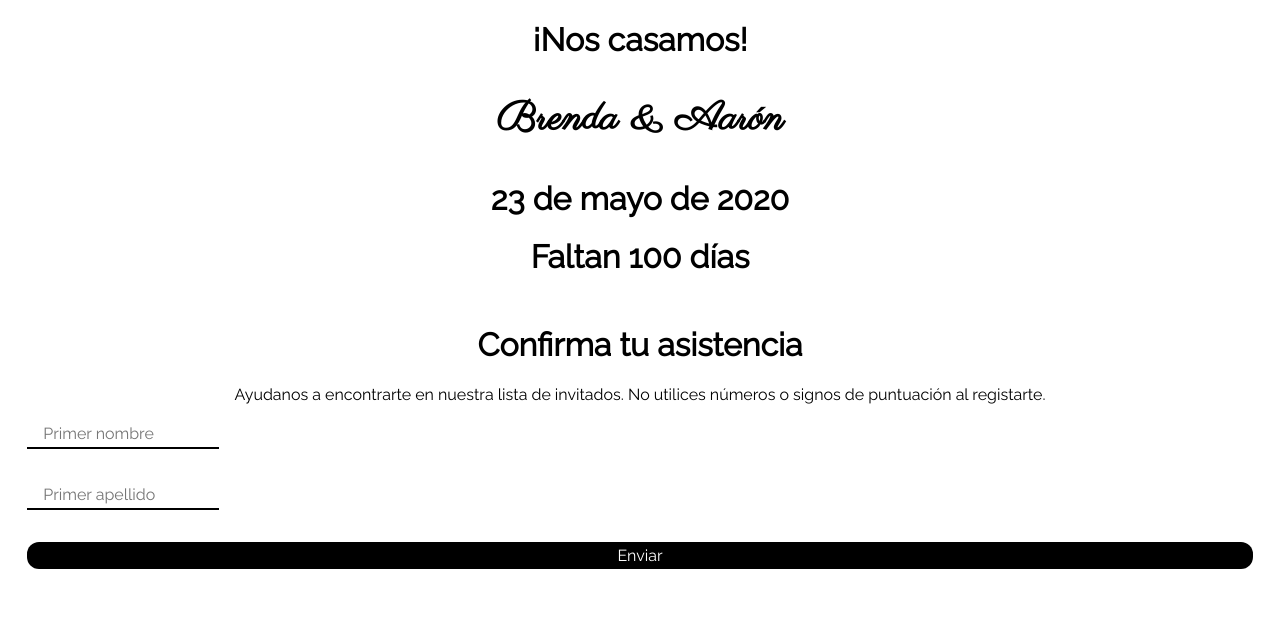
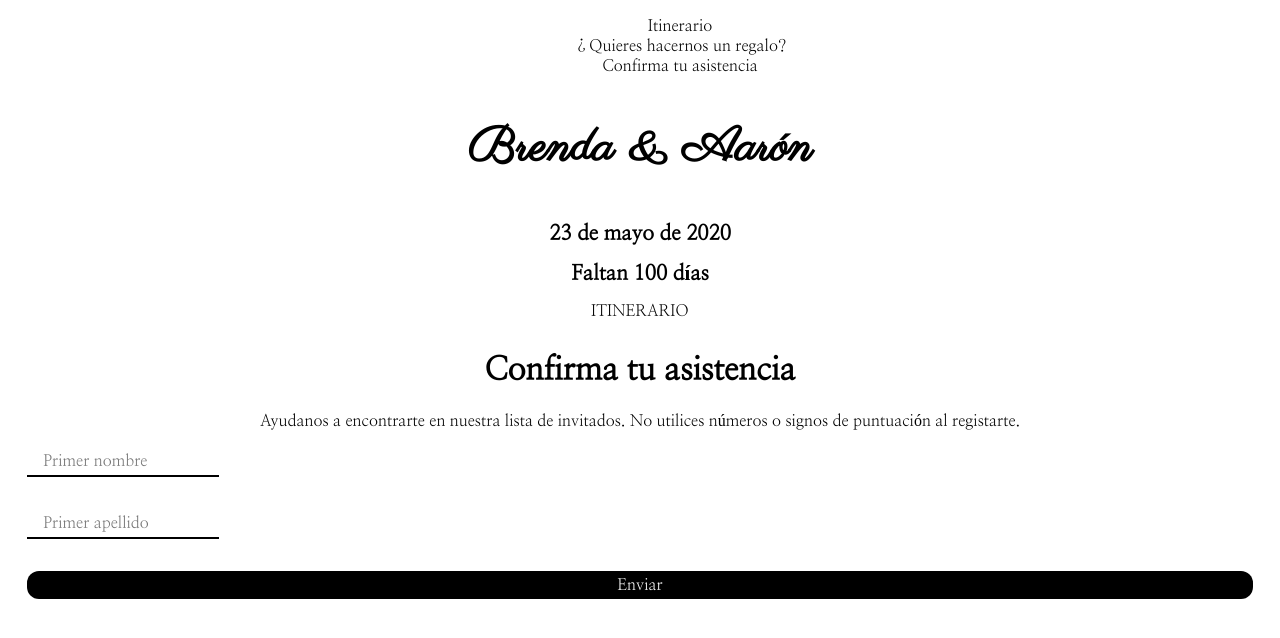
Before and after one commit to nayelyrodarte/Wedding-Rsvp, a React (Create React App) app: page / in a window 1280 px wide. Shown: the top 638 px of the page. Built offline with nearby package versions, Linux system fonts and the light colour scheme.

Commit message:
added new fonts and started with navbar component

```diff
--- a/src/App.css
+++ b/src/App.css
@@ -1,9 +1,9 @@
 @import url('https://fonts.googleapis.com/css?family=Parisienne&display=swap');
-@import url('https://fonts.googleapis.com/css?family=Playfair+Display&display=swap');
-@import url('https://fonts.googleapis.com/css?family=Raleway&display=swap');
+@import url('https://fonts.googleapis.com/css?family=Parisienne&display=swap');
+@import url('https://fonts.googleapis.com/css?family=Nanum+Myeongjo&display=swap');
 
 
 body {
-    font-family: 'Raleway';
-    font-weight: lighter;
+    font-family: 'Nanum Myeongjo';
+    font-weight: light;
 }
--- a/src/App.js
+++ b/src/App.js
@@ -3,6 +3,8 @@ import Main from './Main';
 import Form from './Form';
 import './App.css';
 import styled from 'styled-components';
+import Itinerary from './Itinerary';
+import Navbar from './Navbar';
 
 const Wrapper = styled.div`
   text-align: center;
@@ -12,7 +14,9 @@ class App extends React.Component {
   render() {
     return (
       <Wrapper>
+        <Navbar />
         <Main />
+        <Itinerary />
         <Form />
       </Wrapper>
     );
--- a/src/Form.js
+++ b/src/Form.js
@@ -71,7 +71,6 @@ class Form extends React.Component {
           placeholder='Primer nombre'
           value={this.state.name}
           onChange={this.changeHandler}
-          required
         />
         <Input
           type='text'
--- /dev/null
+++ b/src/Itinerary.js
@@ -0,0 +1,9 @@
+import React, { Component } from 'react';
+
+export class Itinerary extends Component {
+  render() {
+    return <div>{'ITINERARIO'}</div>;
+  }
+}
+
+export default Itinerary;
--- a/src/Main.js
+++ b/src/Main.js
@@ -4,21 +4,25 @@ import Counter from './Counter';
 
 const Header = styled.h2`
   font-family: 'Parisienne';
-  font-size: 2.5em;
+  font-size: 3em;
   font-weight: regular;
+`;
+
+const Content = styled.h1`
+  font-size: 1.3em;
+  font-weight: light;
 `;
 
 class Main extends React.Component {
   render() {
     return (
       <div>
-        <h1> ¡Nos casamos! </h1>
         <Header> Brenda & Aarón </Header>
-        <h1> 23 de mayo de 2020 </h1>
-        <h1>
+        <Content> 23 de mayo de 2020 </Content>
+        <Content>
           {' '}
           Faltan <Counter /> días
-        </h1>
+        </Content>
       </div>
     );
   }
--- /dev/null
+++ b/src/Navbar.js
@@ -0,0 +1,17 @@
+import React, { Component } from 'react';
+
+export class Navbar extends Component {
+  render() {
+    return (
+      <div>
+        <ul>
+          <ol>Itinerario</ol>
+          <ol>¿Quieres hacernos un regalo?</ol>
+          <ol>Confirma tu asistencia</ol>
+        </ul>
+      </div>
+    );
+  }
+}
+
+export default Navbar;
```
